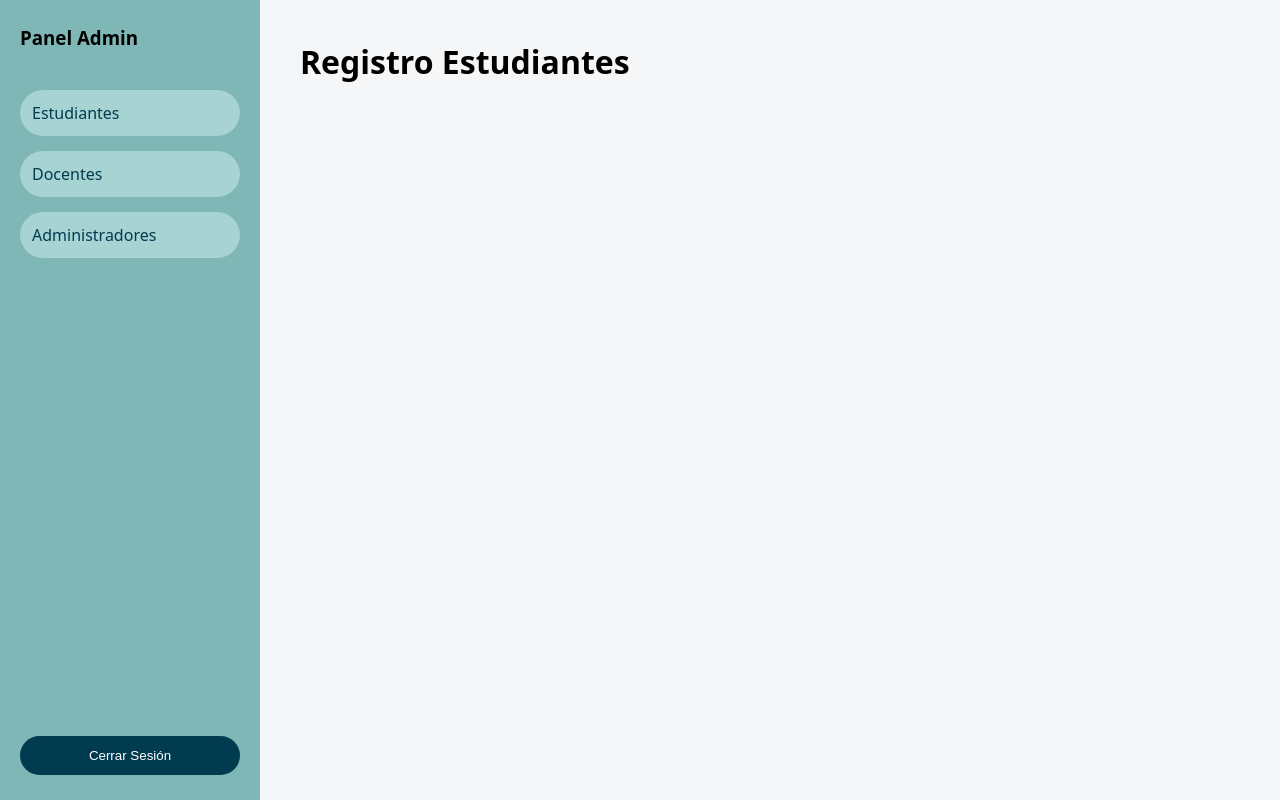
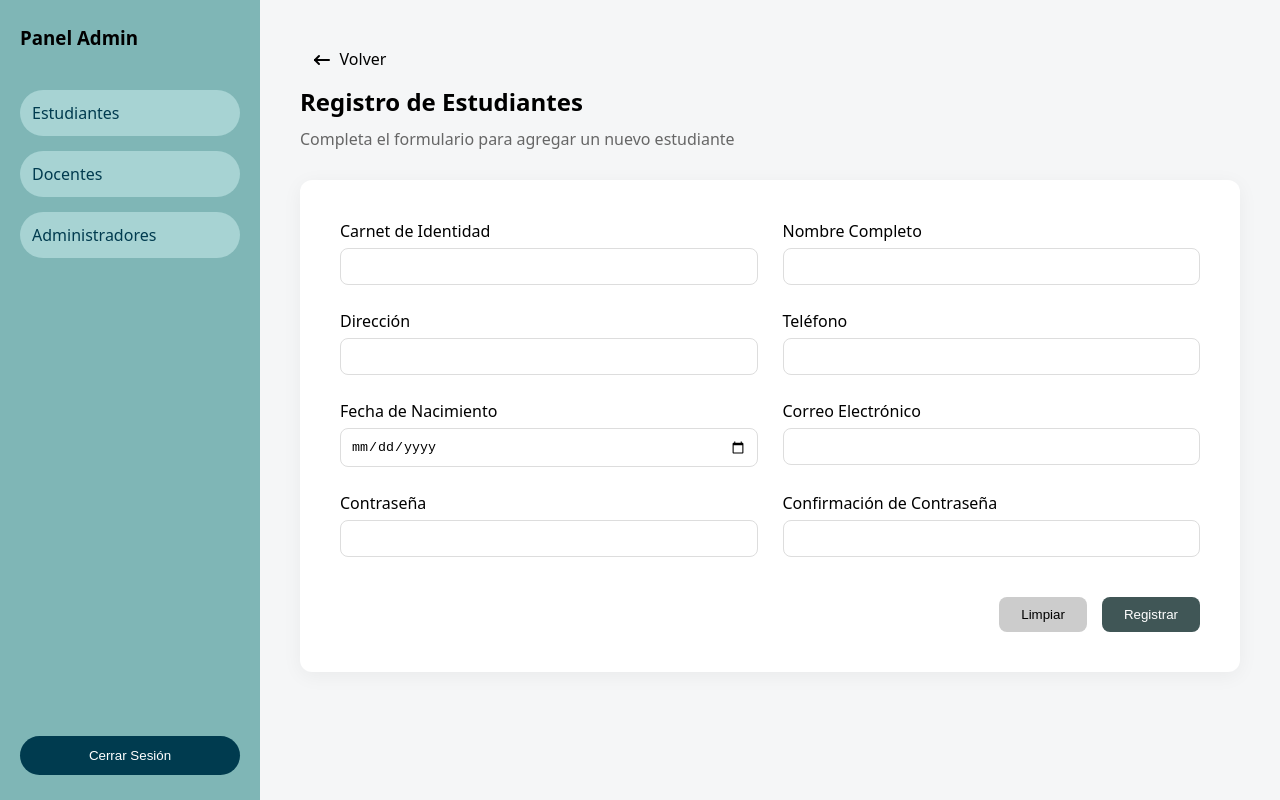
Before and after one commit to Kira2602/Frontend-Sistema-Inscripcion-Cursos, a Vue app: page /seguridad/registrarEstudiantes in a window 1280 px wide. Built offline with nearby package versions, Linux system fonts and the light colour scheme.

Commit message:
(style) Registrar: creación de formularios de registro de estudiantes y docentes

```diff
--- a/src/modulos/seguridad/components/Icon.vue
+++ b/src/modulos/seguridad/components/Icon.vue
@@ -1,7 +1,8 @@
 <template>
   <div v-if="icons[iconName]">
-    <router-link :to="to">
+    <router-link :to="to" class="icon-group">
       <div v-html="icons[iconName]" :style="{ color: iconColor }"></div>
+      <p :style="{ color: iconColor }">{{ message }}</p>
     </router-link>
   </div>
   <div v-else>No Icon</div>
@@ -23,5 +24,21 @@ defineProps({
     type: String,
     default: "black",
   },
+  message: {
+    type: String,
+    required: false,
+    default: "",
+  },
 });
 </script>
+
+<style scoped>
+.icon-group {
+  display: flex;
+  flex-direction: row;
+  text-decoration: none;
+  justify-content: center;
+  align-items: flex-start;
+  gap: 6px;
+}
+</style>
--- a/src/modulos/seguridad/views/RegistrarDocentes.vue
+++ b/src/modulos/seguridad/views/RegistrarDocentes.vue
@@ -1,9 +1,212 @@
 <template>
-  <Icon to="listarDocentes" iconName="arrow_back" iconColor="black" />
+  <div class="icon-wrapper">
+    <Icon
+      to="listarDocentes"
+      iconName="arrow_back"
+      iconColor="black"
+      message="Volver"
+    />
+  </div>
+
   <h2>Registrar Docentes</h2>
-  <p></p>
+  <p class="subtitle">Completa el formulario para agregar un nuevo docente</p>
+
+  <div class="form-card">
+    <form @submit="manejarEnvio">
+      <div class="grid">
+        <div>
+          <label>Carnet de Identidad</label>
+          <input type="text" v-model="form.ci" />
+        </div>
+
+        <div>
+          <label>Nombre Completo</label>
+          <input type="text" v-model="form.nombre" />
+        </div>
+
+        <div>
+          <label>Dirección</label>
+          <input type="text" v-model="form.direccion" />
+        </div>
+
+        <div>
+          <label>Teléfono</label>
+          <input type="text" v-model="form.telefono" />
+        </div>
+
+        <div>
+          <label>Fecha de Nacimiento</label>
+          <input type="date" v-model="form.fechaNac" />
+        </div>
+
+        <div>
+          <label>Correo Electrónico</label>
+          <input type="email" v-model="form.correo" />
+        </div>
+
+        <div>
+          <label>Experiencia</label>
+          <input type="text" v-model="form.experiencia" />
+        </div>
+        <div>
+          <label>Contraseña</label>
+          <input type="password" v-model="form.contrasenia" />
+        </div>
+
+        <div>
+          <label>Confirmación de Contraseña</label>
+          <input type="password" v-model="form.confirmarContrasenia" />
+        </div>
+      </div>
+
+      <div class="buttons">
+        <button type="reset" class="btn-clear">Limpiar</button>
+        <button
+          type="submit"
+          class="btn-register"
+          :disabled="!formularioValido"
+        >
+          Registrar
+        </button>
+      </div>
+    </form>
+  </div>
 </template>
 
 <script setup>
 import Icon from "../components/Icon.vue";
+import { ref, computed } from "vue";
+
+const form = ref({
+  ci: "",
+  nombre: "",
+  direccion: "",
+  telefono: "",
+  fechaNac: "",
+  correo: "",
+  experiencia: "",
+  contrasenia: "",
+  confirmarContrasenia: "",
+});
+
+const formularioValido = computed(() => {
+  return (
+    form.value.ci &&
+    form.value.nombre &&
+    form.value.direccion &&
+    form.value.telefono &&
+    form.value.fechaNac &&
+    form.value.correo &&
+    form.value.experiencia &&
+    form.value.contrasenia &&
+    form.value.confirmarContrasenia &&
+    form.value.contrasenia === form.value.confirmarContrasenia
+  );
+});
+
+const manejarEnvio = () => {
+  alert(`
+  CI:${form.value.ci}
+  Nombre:${form.value.nombre}
+  Direccion:${form.value.direccion}
+  telefono:${form.value.telefono}
+  fecha de naciemiento:${form.value.fechaNac}
+  correo:${form.value.correo}
+  experiencia:${form.value.experiencia}
+  contraseña:${form.value.contrasenia}
+  confirmacion:${form.value.confirmarContrasenia}
+  `);
+
+  Object.key(form.value).forEach((campo) => (form.value[campo] = ""));
+};
 </script>
+
+<style scoped>
+.icon-wrapper {
+  cursor: pointer;
+  display: inline-flex;
+  padding: 0.5rem 0.6rem;
+  border-radius: 50px;
+}
+
+.icon-wrapper:hover {
+  background-color: #eee;
+}
+
+h2 {
+  margin-bottom: 10px;
+}
+
+p {
+  margin-bottom: 30px;
+  color: #666;
+}
+
+.form-card {
+  background: white;
+  padding: 40px;
+  border-radius: 12px;
+  box-shadow: 0 4px 20px rgba(0, 0, 0, 0.05);
+}
+
+.grid {
+  display: grid;
+  grid-template-columns: 1fr 1fr;
+  gap: 25px;
+}
+
+label {
+  display: block;
+  margin-bottom: 6px;
+  font-weight: 500;
+}
+
+input {
+  width: 100%;
+  padding: 10px;
+  border-radius: 8px;
+  border: 1px solid #ddd;
+  transition: 0.2s;
+}
+
+input:focus {
+  border-color: #5fa8a8;
+  outline: none;
+}
+
+.buttons {
+  margin-top: 40px;
+  display: flex;
+  justify-content: flex-end;
+  gap: 15px;
+}
+
+.btn-clear {
+  cursor: pointer;
+  background: #ccc;
+  border: none;
+  padding: 10px 22px;
+  border-radius: 8px;
+}
+
+.btn-clear:hover {
+  background-color: #aaa;
+}
+
+.btn-register {
+  cursor: pointer;
+  background: #5fa8a8;
+  border: none;
+  padding: 10px 22px;
+  border-radius: 8px;
+  color: white;
+}
+
+.btn-register:disabled {
+  background: #405656;
+  border: none;
+  padding: 10px 22px;
+  border-radius: 8px;
+  color: white;
+}
+</style>
--- a/src/modulos/seguridad/views/RegistrarEstudiantes.vue
+++ b/src/modulos/seguridad/views/RegistrarEstudiantes.vue
@@ -1,4 +1,207 @@
 <template>
-  <h1>Registro Estudiantes</h1>
-  <p></p>
+  <div class="icon-wrapper">
+    <Icon
+      to="listarEstudiantes"
+      iconName="arrow_back"
+      iconColor="black"
+      message="Volver"
+    />
+  </div>
+
+  <h2>Registro de Estudiantes</h2>
+  <p class="subtitle">
+    Completa el formulario para agregar un nuevo estudiante
+  </p>
+
+  <div class="form-card">
+    <form @submit="manejarEnvio">
+      <div class="grid">
+        <div>
+          <label>Carnet de Identidad</label>
+          <input type="text" v-model="form.ci" />
+        </div>
+
+        <div>
+          <label>Nombre Completo</label>
+          <input type="text" v-model="form.nombre" />
+        </div>
+
+        <div>
+          <label>Dirección</label>
+          <input type="text" v-model="form.direccion" />
+        </div>
+
+        <div>
+          <label>Teléfono</label>
+          <input type="text" v-model="form.telefono" />
+        </div>
+
+        <div>
+          <label>Fecha de Nacimiento</label>
+          <input type="date" v-model="form.fechaNac" />
+        </div>
+
+        <div>
+          <label>Correo Electrónico</label>
+          <input type="email" v-model="form.correo" />
+        </div>
+
+        <div>
+          <label>Contraseña</label>
+          <input type="password" v-model="form.contrasenia" />
+        </div>
+
+        <div>
+          <label>Confirmación de Contraseña</label>
+          <input type="password" v-model="form.confirmarContrasenia" />
+        </div>
+      </div>
+
+      <div class="buttons">
+        <button type="reset" class="btn-clear">Limpiar</button>
+        <button
+          type="submit"
+          class="btn-register"
+          :disabled="!formularioValido"
+        >
+          Registrar
+        </button>
+      </div>
+    </form>
+  </div>
 </template>
+
+<script setup>
+import Icon from "../components/Icon.vue";
+import { ref, computed } from "vue";
+
+const form = ref({
+  ci: "",
+  nombre: "",
+  direccion: "",
+  telefono: "",
+  fechaNac: "",
+  correo: "",
+  contrasenia: "",
+  confirmarContrasenia: "",
+});
+
+const formularioValido = computed(() => {
+  return (
+    form.value.ci &&
+    form.value.nombre &&
+    form.value.direccion &&
+    form.value.telefono &&
+    form.value.fechaNac &&
+    form.value.correo &&
+    form.value.contrasenia &&
+    form.value.confirmarContrasenia &&
+    form.value.contrasenia === form.value.confirmarContrasenia
+  );
+});
+
+const manejarEnvio = () => {
+  alert(`
+  CI:${form.value.ci}
+  Nombre:${form.value.nombre}
+  Direccion:${form.value.direccion}
+  telefono:${form.value.telefono}
+  fecha de naciemiento:${form.value.fechaNac}
+  correo:${form.value.correo}
+  contraseña:${form.value.contrasenia}
+  confirmacion:${form.value.confirmarContrasenia}
+  `);
+
+  Object.key(form.value).forEach((campo) => (form.value[campo] = ""));
+};
+</script>
+
+<style scoped>
+.icon-wrapper {
+  cursor: pointer;
+  display: inline-flex;
+  padding: 0.5rem 0.6rem;
+  border-radius: 50px;
+}
+
+.icon-wrapper:hover {
+  background-color: #eee;
+}
+
+h2 {
+  margin-bottom: 10px;
+}
+
+p {
+  margin-bottom: 30px;
+  color: #666;
+}
+
+.form-card {
+  background: white;
+  padding: 40px;
+  border-radius: 12px;
+  box-shadow: 0 4px 20px rgba(0, 0, 0, 0.05);
+}
+
+.grid {
+  display: grid;
+  grid-template-columns: 1fr 1fr;
+  gap: 25px;
+}
+
+label {
+  display: block;
+  margin-bottom: 6px;
+  font-weight: 500;
+}
+
+input {
+  width: 100%;
+  padding: 10px;
+  border-radius: 8px;
+  border: 1px solid #ddd;
+  transition: 0.2s;
+}
+
+input:focus {
+  border-color: #5fa8a8;
+  outline: none;
+}
+
+.buttons {
+  margin-top: 40px;
+  display: flex;
+  justify-content: flex-end;
+  gap: 15px;
+}
+
+.btn-clear {
+  cursor: pointer;
+  background: #ccc;
+  border: none;
+  padding: 10px 22px;
+  border-radius: 8px;
+}
+
+.btn-clear:hover {
+  background-color: #aaa;
+}
+
+.btn-register {
+  cursor: pointer;
+  background: #5fa8a8;
+  border: none;
+  padding: 10px 22px;
+  border-radius: 8px;
+  color: white;
+}
+
+.btn-register:disabled {
+  background: #405656;
+  border: none;
+  padding: 10px 22px;
+  border-radius: 8px;
+  color: white;
+}
+</style>
```
